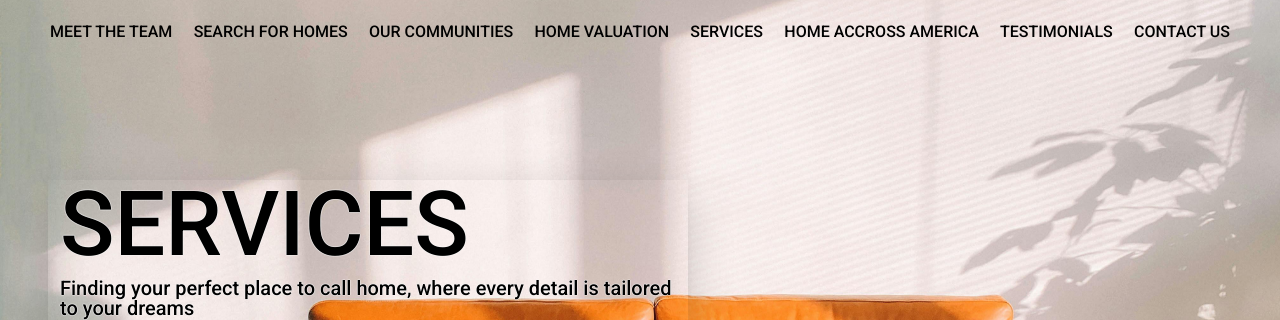
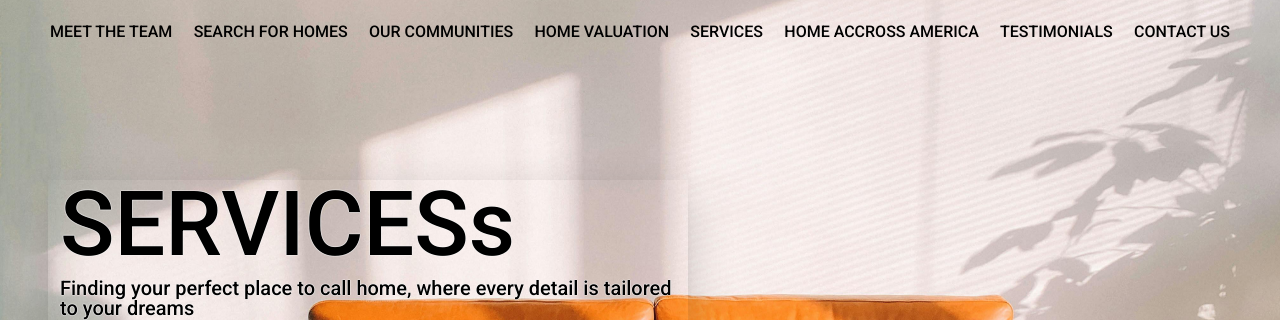
Before and after one commit to raeitsu/Services, a website: page index.html in a window 1280 px wide. Shown: the top 320 px of the page. Drawn offline with nearby package versions, Linux system fonts and the light colour scheme; files whose address does not match are found by name.

Commit message:
Update index.html

```diff
--- a/index.html
+++ b/index.html
@@ -44,7 +44,7 @@
               0 0 1px white;
           "
         >
-          <h1 class="lh-1">SERVICES</h1>
+          <h1 class="lh-1">SERVICESs</h1>
           <h5 class="lh-1">
             Finding your perfect place to call home, where every detail is
             tailored to your dreams
```
